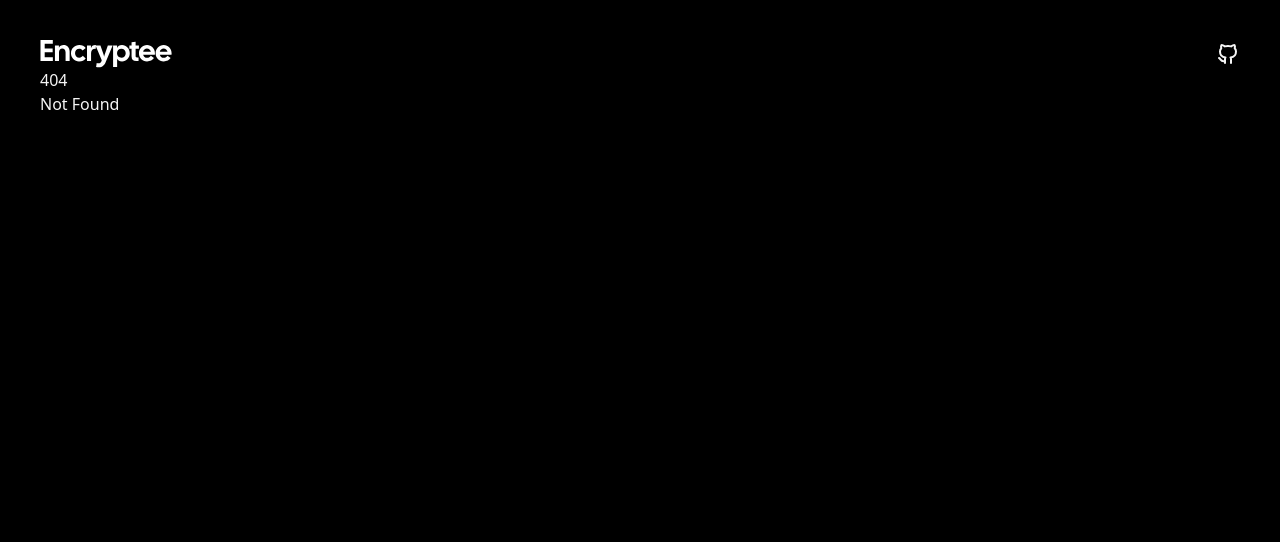
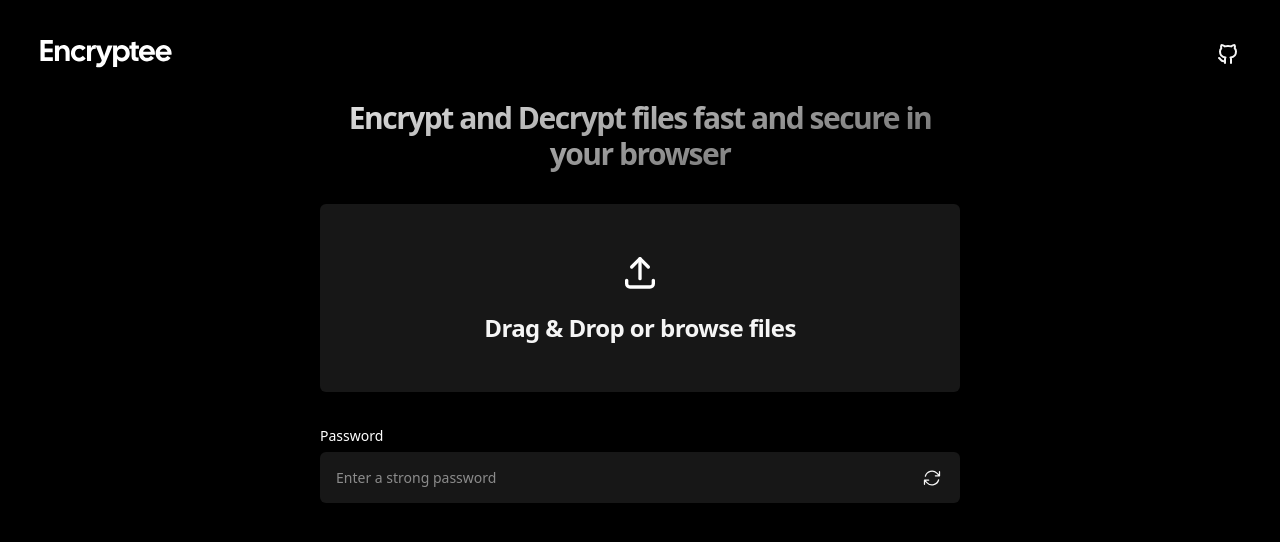
Before and after one commit to marcelgundermann/encryptee, a SvelteKit app: page /fast-mode in a window 1280 px wide. Before the commit this address had no page. Shown: the top 542 px of the page. Built offline with nearby package versions, Linux system fonts and the light colour scheme.

Commit message:
feat: add temp fast-mode route for using the showDirectoryPicker API

```diff
--- /dev/null
+++ b/src/routes/fast-mode/+layout.svelte
@@ -0,0 +1,4 @@
+<script lang="ts">
+</script>
+
+<slot />
--- /dev/null
+++ b/src/routes/fast-mode/+page.svelte
@@ -0,0 +1,26 @@
+<script lang="ts">
+	import DropzoneContainer from '$lib/components/DropzoneOverlay.svelte';
+	import CryptoPanel from '$lib/components/crypto-panel/CryptoPanel.svelte';
+</script>
+
+<svelte:head>
+	<title>Encryptee - Encyrpt & Decrypt files</title>
+	<meta
+		name="description"
+		content="Client-side file encryption and decryption using Web Crypto API. Easy-to-use, fast, and reliable."
+	/>
+</svelte:head>
+
+<div class="max-w-screen-sm mx-auto">
+	<h1
+		class="py-8 md:text-3xl tracking-tighter text-xl font-bold !leading-[1.2] bg-gradient-to-br from-white to-neutral-700 inline-block text-transparent bg-clip-text text-center"
+	>
+		Encrypt and Decrypt files fast and secure in your browser
+	</h1>
+
+	<div class="space-y-8 flex flex-col items-center">
+		<CryptoPanel />
+	</div>
+</div>
+
+<DropzoneContainer />
--- /dev/null
+++ b/src/routes/fast-mode/+page.ts
@@ -0,0 +1,3 @@
+// since there's no dynamic data here, we can prerender
+// it so that it gets served as a static asset in production
+export const prerender = true;
```
